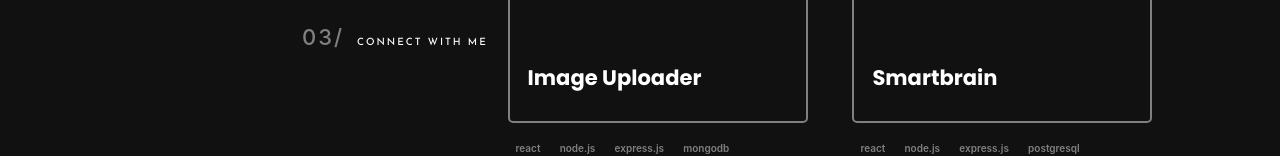
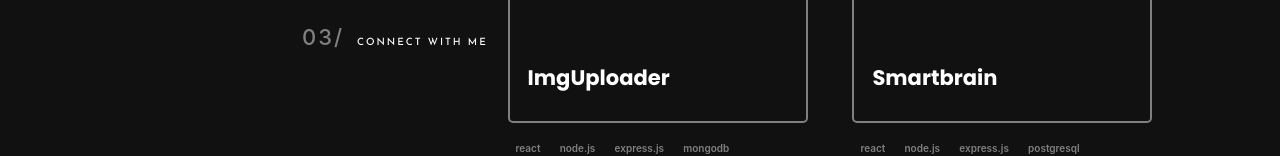
Before and after one commit to sambabib/portfoliov3, a React (Create React App) app: page /projects in a window 1280 px wide. Shown: the part 445-601 px from the top of the page. Built offline with nearby package versions, Linux system fonts and the light colour scheme.

Commit message:
added links... v1

```diff
--- a/src/Components/About/About.scss
+++ b/src/Components/About/About.scss
@@ -12,8 +12,9 @@
   font-family: 'Poppins' sans-serif;
   margin-bottom: 4.3rem;
 
-  @media (max-width: 600px) {
+  @media (max-width: 468px) {
     width: 100%;
+    margin-top: 4rem;
   }
 
   @media (width: 768px) {
--- a/src/Components/Projects/Projects.js
+++ b/src/Components/Projects/Projects.js
@@ -6,14 +6,14 @@
   {
     id: 1,
     title: 'Robofriends',
-    live: '',
+    live: 'https://sambabib.github.io/robofriends/',
     github: 'https://github.com/sambabib/robofriends',
     tags: [{ id: 1, name: 'react' }],
   },
   {
     id: 2,
     title: 'Amazon Clone',
-    live: '',
+    live: 'https://github.com/sambabib/amazon-clone',
     github: '',
     tags: [
       { id: 1, name: 'react' },
@@ -25,9 +25,9 @@
   },
   {
     id: 3,
-    title: 'Image Uploader',
+    title: 'ImgUploader',
     live: '',
-    github: '',
+    github: 'https://github.com/sambabib/imguploader',
     tags: [
       { id: 1, name: 'react' },
       { id: 2, name: 'node.js' },
@@ -39,7 +39,7 @@
     id: 4,
     title: 'Smartbrain',
     live: '',
-    github: '',
+    github: 'https://github.com/sambabib/smartbrain',
     tags: [
       { id: 1, name: 'react' },
       { id: 2, name: 'node.js' },
```
